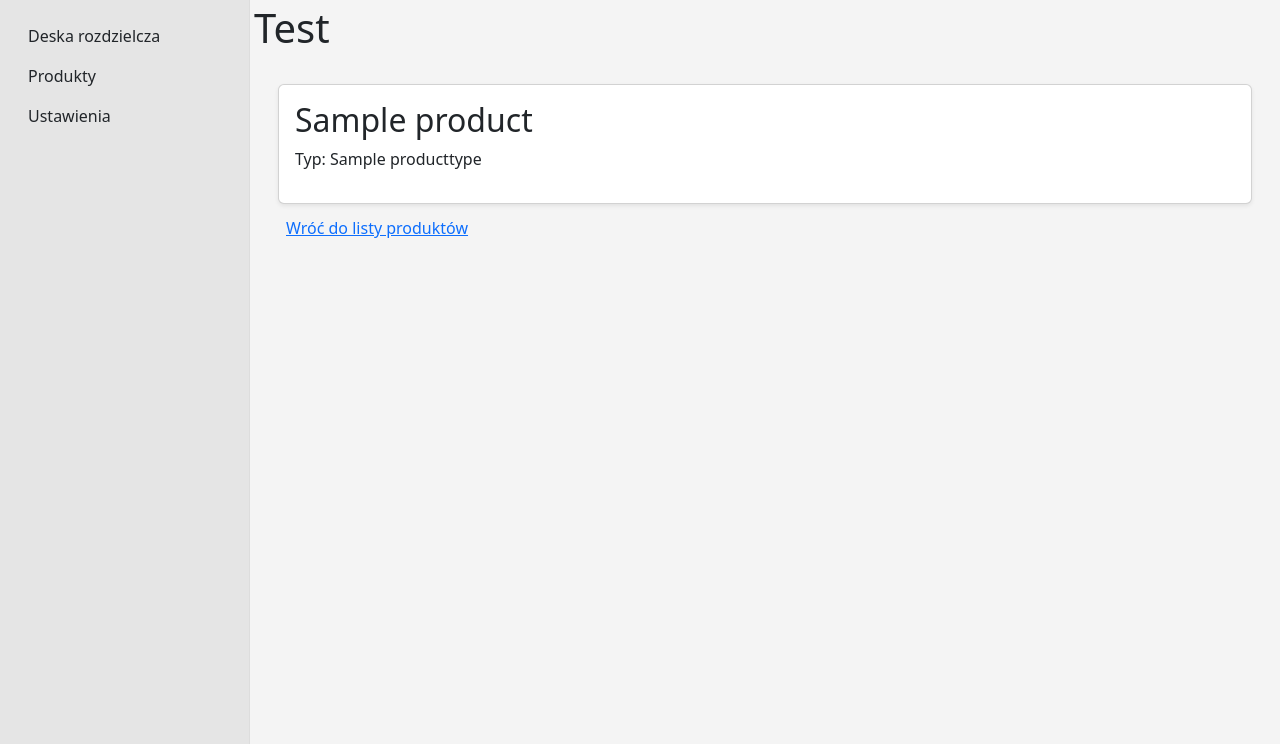
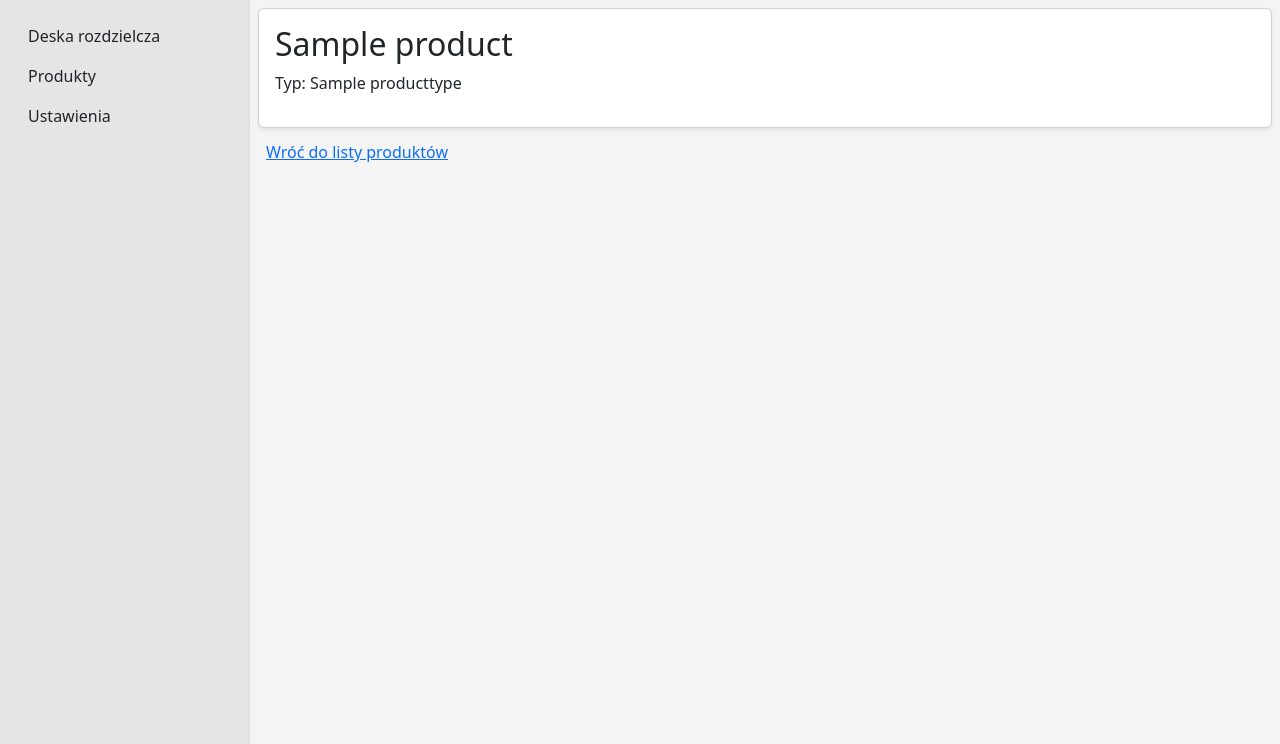
Before and after one commit to lpasiak/pancernik-pim, a Django app: page /products/1/ in a window 1280 px wide. Shown: the part 56-800 px from the top of the page. Run offline with Django 5.2, Linux system fonts and the light colour scheme; tables that the repository leaves empty hold one stand-in row (values such as "Sample post").

Commit message:
Slight changes on front-end

```diff
--- a/templates/base.html
+++ b/templates/base.html
@@ -44,7 +44,6 @@
 
     <!-- Main Content -->
     <main class="main-content flex-fill p-1">
-        <h1>Test</h1>
         {% block content %}
 
         {% endblock %}
--- a/templates/home.html
+++ b/templates/home.html
@@ -3,7 +3,7 @@
 {% block title %}Home{% endblock %}
 
 {% block content %}
-    <div class="homepage-container p-4 rounded">
+    <div class="homepage-container rounded flex-fill p-1 text-break">
         <div class="card shadow-sm">
             <div class="card-body">
                 <h2 class="card-title">Strona główna</h2>
--- a/templates/products/product_create.html
+++ b/templates/products/product_create.html
@@ -4,7 +4,7 @@
 {% block title %}Create a product{% endblock %}
 
 {% block content %}
-<div class="homepage-container p-4 rounded">
+<div class="homepage-container rounded flex-fill p-1">
     <div class="card shadow-sm">
         <div class="card-body">
             <form method="post">
--- a/templates/products/product_detail.html
+++ b/templates/products/product_detail.html
@@ -3,10 +3,10 @@
 {% block title %}{{ product.name }}{% endblock %}
 
 {% block content %}
-<div class="homepage-container p-4 rounded">
+<div class="homepage-container rounded flex-fill p-1">
     <div class="card shadow-sm">
         <div class="card-body">
-            <h2 class="card-title">{{ product.name }}</h2>
+            <h2 class="card-title text-break">{{ product.name }}</h2>
             <p>Typ: {{ product.product_type }}</p>
         </div>
     </div>
--- a/templates/products/product_list.html
+++ b/templates/products/product_list.html
@@ -3,7 +3,7 @@
 {% block title %}Product List{% endblock %}
 
 {% block content %}
-<div class="homepage-container p-4 rounded">
+<div class="homepage-container rounded flex-fill p-1">
     <div class="card shadow-sm">
         <div class="card-body">
             <div class="d-flex justify-content-between align-items-center mb-4">
```
